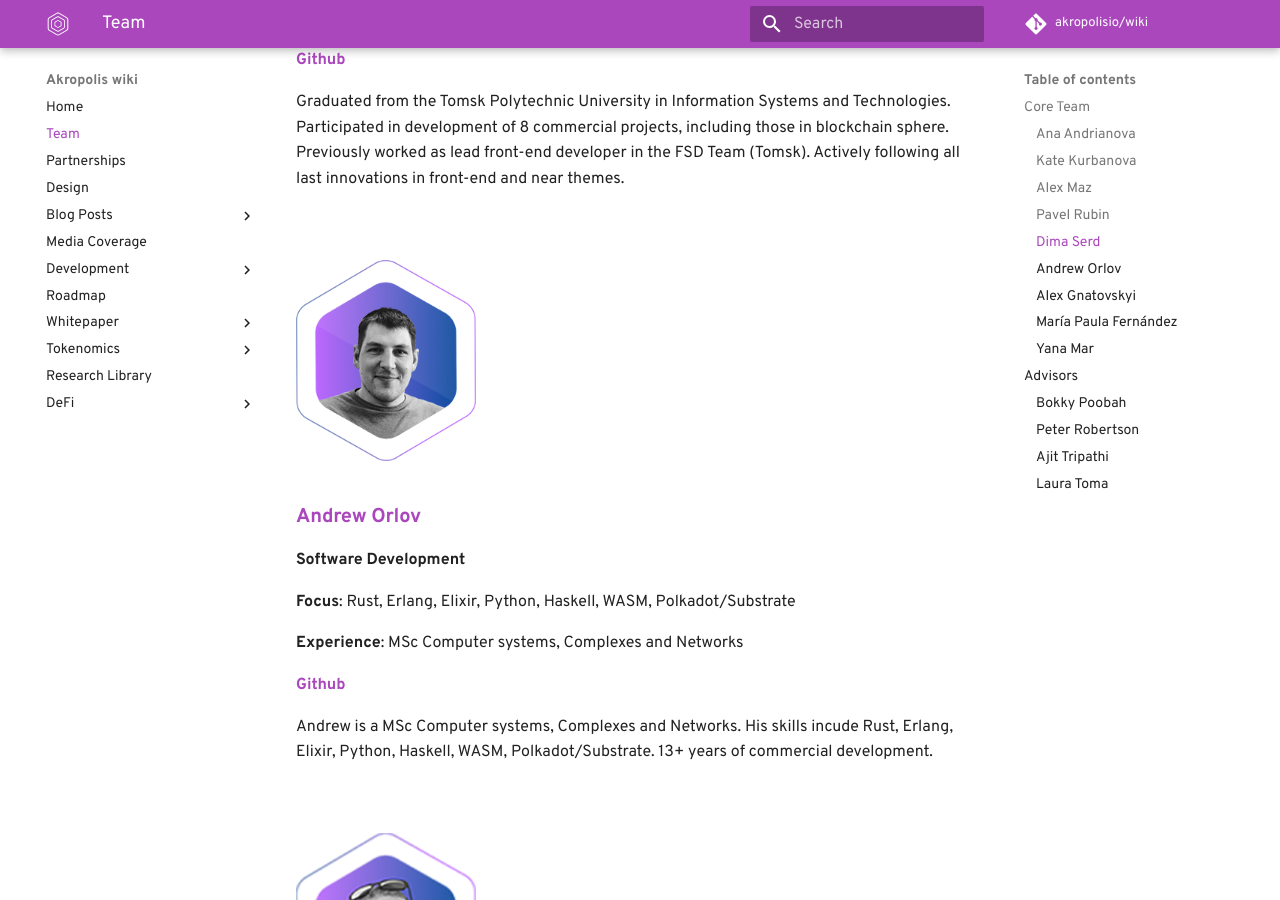
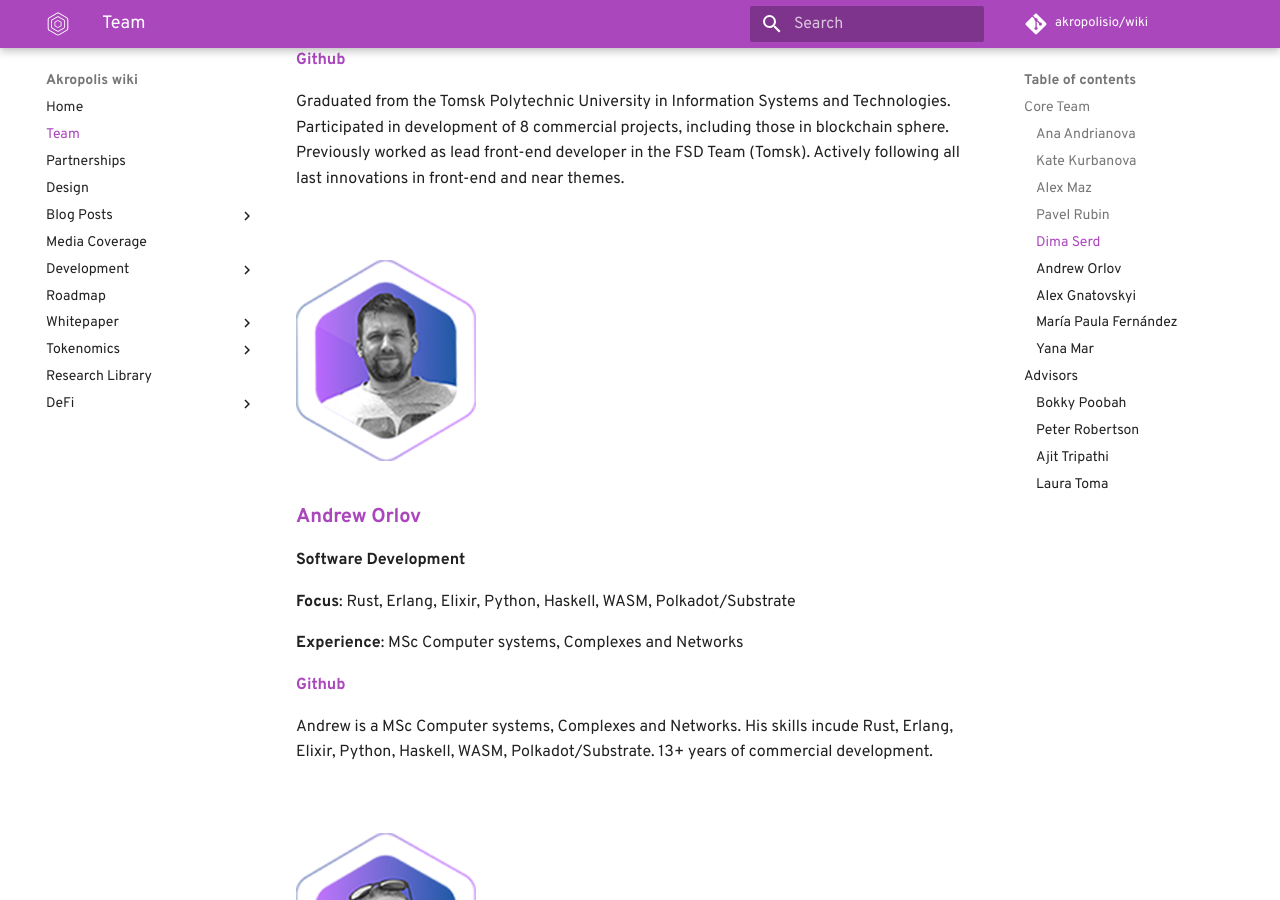
Before and after one commit to kaonone/wiki, an MkDocs documentation site: the page built from docs/team.md, in a window 1280 px wide and 900 px high, scrolled down 3400 px. Built offline with MkDocs 1.6.1 and Material for MkDocs 9.7.7, drawn with Linux system fonts in a browser that asks for light colours; some web fonts are replaced; comment, search, counter and statistics services are not loaded; old or Windows-style settings are respelled for this version of MkDocs.

Commit message:
Update team.md

```diff
--- a/docs/team.md
+++ b/docs/team.md
@@ -92,7 +92,7 @@
 
 </br>
 </br>
-<img src="/images/team/mikhailk@2x.png" width="180" alt="drawing" />
+<img src="/images/team/andrew@2x.png" width="180" alt="drawing" />
 
 
 ### [**Andrew Orlov**](https://github.com/andor0)
```
